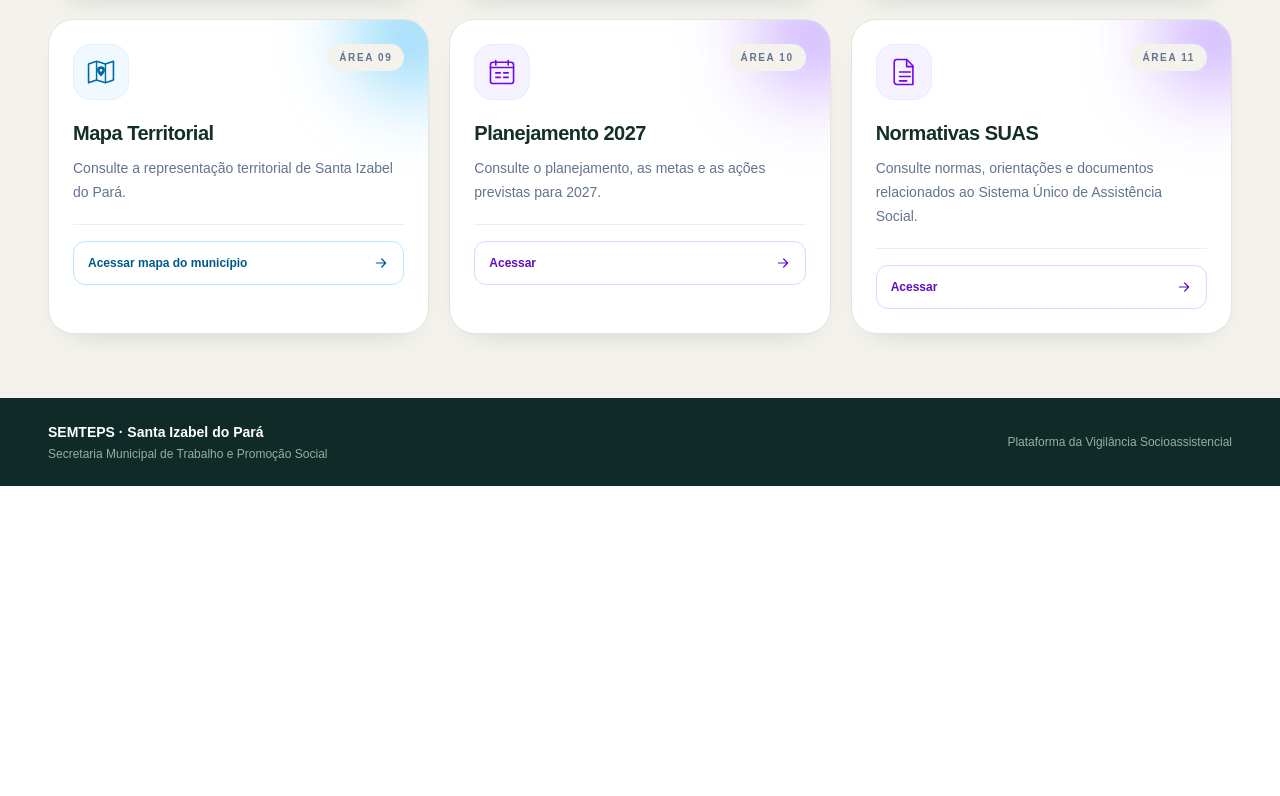
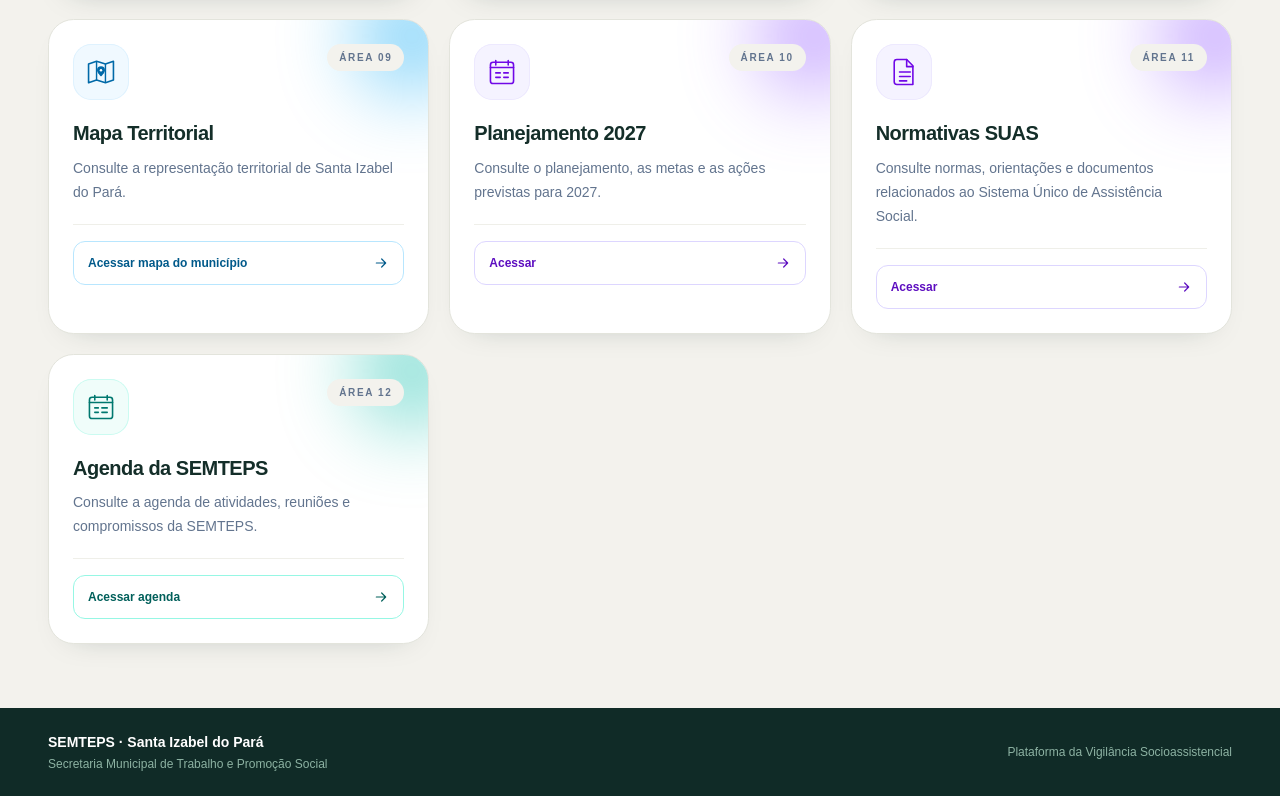
Before and after one commit to Eudersonp/Semteps, a Next.js app: page / in a window 1280 px wide. Shown: the part 1645-2441 px from the top of the page. Before the commit the page ends 2131 px from the top, so only its background shows below. Built offline with nearby package versions, Linux system fonts and the light colour scheme.

Commit message:
Acrescentando um card AGENDA

```diff
--- a/app/page.tsx
+++ b/app/page.tsx
@@ -5,7 +5,7 @@ type Service = {
   title: string;
   description: string;
   image?: string;
-  icon?: "identification" | "council" | "map" | "planning" | "normativas";
+  icon?: "identification" | "council" | "map" | "planning" | "normativas" | "agenda";
   tone: "emerald" | "teal" | "amber" | "blue" | "violet" | "rose";
   analysisLinks: {
     label: string;
@@ -14,6 +14,7 @@ type Service = {
   }[];
 };
 
+// Cartões exibidos no painel inicial. Cada item define título, descrição, identidade visual e destino.
 const services: Service[] = [
   // Primeira fileira: dois cartões
   {
@@ -143,6 +144,20 @@ const services: Service[] = [
       },
     ],
   },
+  // Novo cartão de agenda, seguindo o mesmo padrão de acesso e apresentação dos demais.
+  {
+    title: "Agenda da SEMTEPS",
+    description:
+      "Consulte a agenda de atividades, reuniões e compromissos da SEMTEPS.",
+    icon: "agenda",
+    tone: "teal",
+    analysisLinks: [
+      {
+        label: "Acessar agenda",
+        href: "/painel/agenda-semteps",
+      },
+    ],
+  },
 ];
 
 const toneStyles: Record<
@@ -181,6 +196,7 @@ const toneStyles: Record<
   },
 };
 
+// Preserva o fluxo de autenticação: o login retorna ao destino selecionado no cartão.
 function loginHref(destination: string) {
   return `/login?next=${encodeURIComponent(destination)}`;
 }
@@ -336,6 +352,7 @@ function PlanningIcon() {
   );
 }
 
+// Ícone de documento usado no cartão de Normativas SUAS.
 function NormativasIcon() {
   return (
     <svg
@@ -361,12 +378,30 @@ function NormativasIcon() {
   );
 }
 
+// Ícone de calendário para a nova opção Agenda da SEMTEPS.
+function AgendaIcon() {
+  return (
+    <svg
+      viewBox="0 0 36 36"
+      fill="none"
+      className="h-8 w-8"
+      aria-hidden="true"
+    >
+      <rect x="5" y="7" width="26" height="24" rx="3" stroke="currentColor" strokeWidth="1.8" />
+      <path d="M11 5v5m14-5v5M5 13h26" stroke="currentColor" strokeWidth="1.8" strokeLinecap="round" />
+      <path d="M11 19h4m-4 5h4m4-5h6m-6 5h6" stroke="currentColor" strokeWidth="1.8" strokeLinecap="round" />
+    </svg>
+  );
+}
+
+// Escolhe o ícone cadastrado para o cartão ou usa a imagem correspondente.
 function ServiceIcon({ service }: { service: Service }) {
   if (service.icon === "identification") return <IdentificationIcon />;
   if (service.icon === "council") return <CouncilIcon />;
   if (service.icon === "map") return <MapIcon />;
   if (service.icon === "planning") return <PlanningIcon />;
   if (service.icon === "normativas") return <NormativasIcon />;
+  if (service.icon === "agenda") return <AgendaIcon />;
 
   if (service.image) {
     return (
@@ -383,9 +418,11 @@ function ServiceIcon({ service }: { service: Service }) {
   return null;
 }
 
+// Página inicial: mantém a identidade visual original e apresenta os serviços em cartões responsivos.
 export default function HomePage() {
   return (
     <main className="min-h-screen bg-[#f3f2ed] text-slate-900">
+      {/* Cabeçalho de destaque com imagem temática integrada ao fundo. */}
       <div className="relative isolate overflow-hidden bg-[#102b27] text-white">
         <div
           className="pointer-events-none absolute inset-y-0 right-0 left-[44%] z-0 hidden overflow-hidden lg:block"
@@ -476,6 +513,7 @@ export default function HomePage() {
         </section>
       </div>
 
+      {/* Área principal dos cartões de acesso. */}
       <section
         id="areas"
         className="mx-auto max-w-[1440px] px-5 py-10 sm:px-8 sm:py-14 lg:px-12 lg:py-16"
@@ -506,6 +544,7 @@ export default function HomePage() {
           </div>
         </div>
 
+        {/* A grade e a distribuição responsiva dos cartões permanecem iguais. */}
         <div className="grid grid-cols-1 gap-4 md:grid-cols-2 xl:grid-cols-12 xl:gap-5">
           {services.map((service, index) => {
             const tone = toneStyles[service.tone];
@@ -547,6 +586,7 @@ export default function HomePage() {
                 </div>
 
                 <div className="relative mt-5 grid gap-2.5 border-t border-[#efefe9] pt-4">
+                  {/* Cada ação continua encaminhando ao login com retorno para a rota definida. */}
                   {service.analysisLinks.map((action) => (
                     <Link
                       key={`${action.href}-${action.label}`}
```
